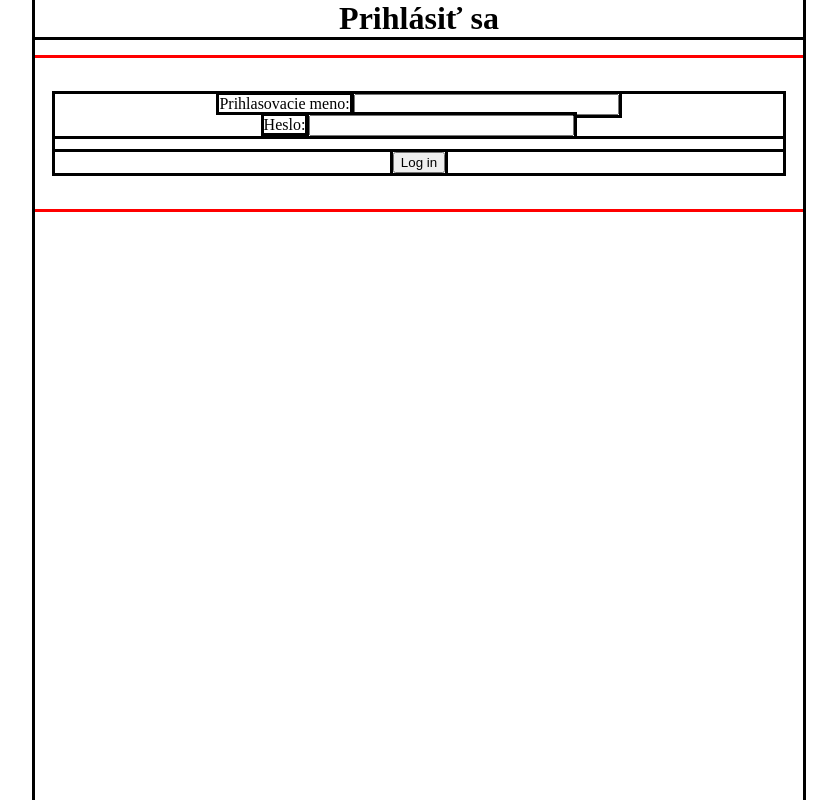
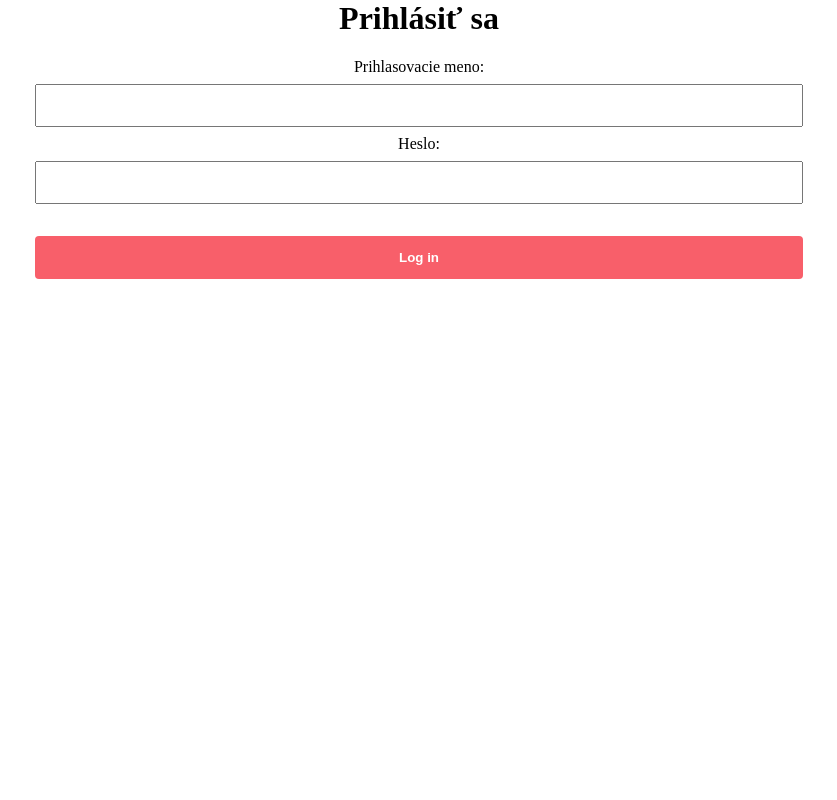
Before and after one commit to TIS2020-FMFI/skodovy-protokol, a PHP site: page / in a window 1280 px wide. Shown: the whole page, without its empty margins (221-1058 px from the left). Run offline with PHP 8.4, Linux system fonts and the light colour scheme.

Commit message:
submit upraveny, paddingy, marginy pridane, nech to vyzera fresh

```diff
--- a/styles.css
+++ b/styles.css
@@ -1,6 +1,6 @@
-* {
+/* * {
   outline: 3px solid black;
-}
+} */
 
 body {
   width: 60%;
@@ -9,6 +9,28 @@ body {
 }
 
 section {
-  outline: 3px solid red;
-  padding: 20px;
+  /* outline: 3px solid red; */
+  height: 500px;
 }
+input {
+  width: 100%;
+  padding: 12px 20px;
+  margin: 8px 0;
+  display: inline-block;
+}
+
+#login {
+  width: 100%;
+  background-color: #f85f6a;
+  color: white;
+  font-weight: bold;
+  padding: 14px 20px;
+  margin: 8px 0;
+  border: none;
+  border-radius: 4px;
+  cursor: pointer;
+}
+
+#login:hover {
+  background-color: #c54b53;
+}
```
